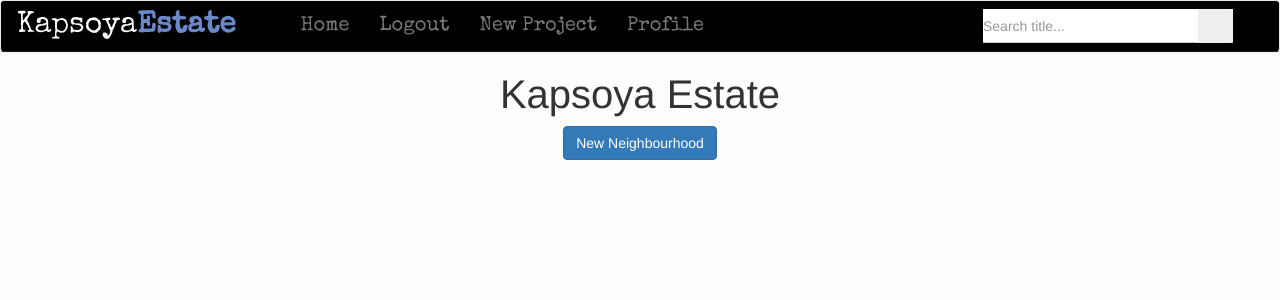
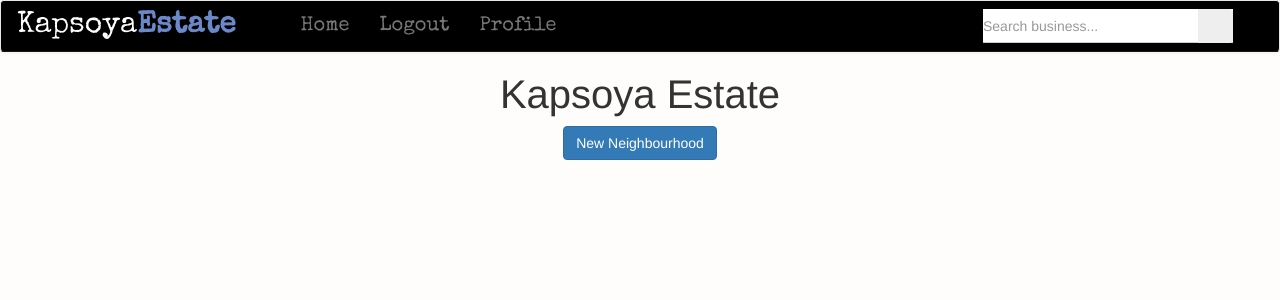
Before and after one commit to Chebichii-Lab/Kapsoya-Estate, a Django app: page /all-hoods/ in a window 1280 px wide. Shown: the top 300 px of the page. Run offline with Django 3.2, Linux system fonts and the light colour scheme; data that the repository does not hold is empty; some libraries are stand-ins or nearby versions.

Commit message:
add the url name for the search bar on the navbar

```diff
--- a/kapsoya/templates/navbar.html
+++ b/kapsoya/templates/navbar.html
@@ -109,14 +109,13 @@
 		<ul class="nav navbar-nav">
 			<li><a href="/" style="font-size: 20px; font-family: 'Special Elite', cursive;">Home</a></li>
 			<li><a href="logout/" style="font-size: 20px; font-family: 'Special Elite', cursive;">Logout</a></li>
-			<li><a href="upload/" style="font-size: 20px; font-family: 'Special Elite', cursive;">New Project</a></li>
 			<li><a href="profile/" style="font-size: 20px; font-family: 'Special Elite', cursive;">Profile</a></li>
 		</ul>
 		<ul class="nav navbar-nav navbar-right">
 			<li class="navbar-form-wrapper">
-				<form class="navbar-form form-inline navbar-right" action="">
+				<form class="navbar-form form-inline navbar-right" action="{% url 'search'}" role="search">
 					<div class="input-group search-box">
-						<input type="text" id="search" class="form-control" name="project" placeholder="Search title...">
+						<input type="text" id="search" class="form-control" name="business_name" placeholder="Search business...">
 						<span class="input-group-addon"><i class="material-icons">&#xE8B6;</i></span>
 					</div>
 				</form>
```
